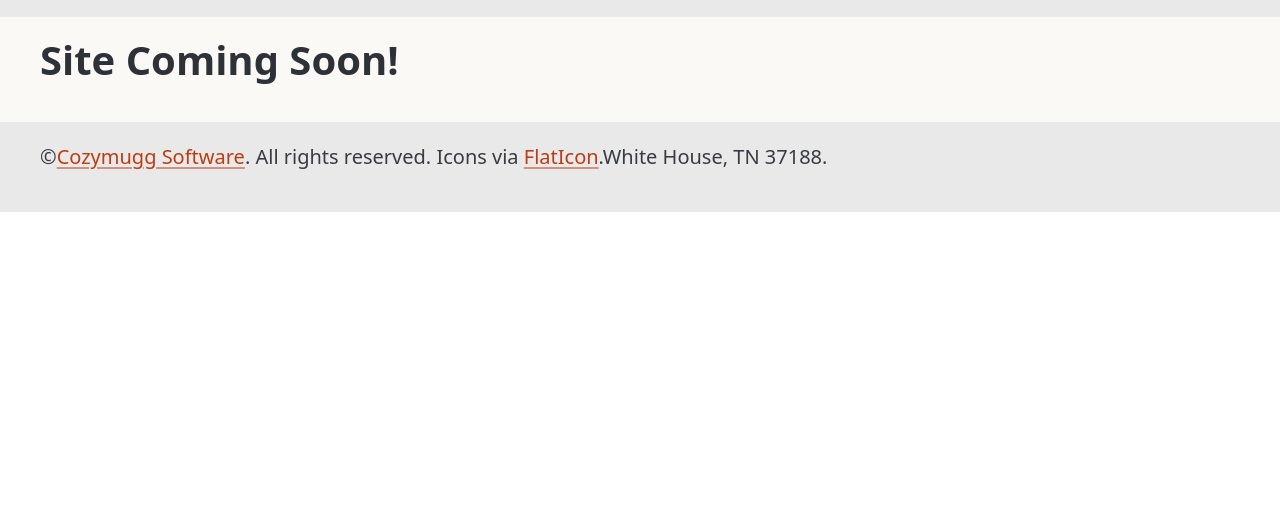
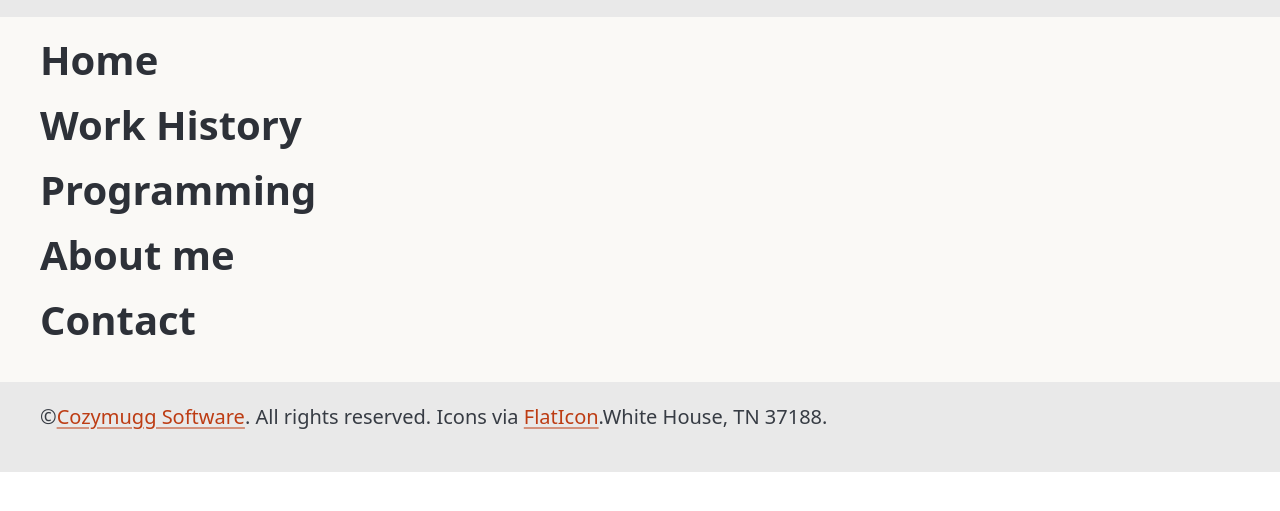
Before and after one commit to HardieParham/Hardie-Parham-Site, a website built with Vite: page frontend/index.html in a window 1280 px wide. Shown: the part 93-604 px from the top of the page. Built offline with nearby package versions, Linux system fonts and the light colour scheme.

Commit message:
[chore] small html modifications

```diff
--- a/frontend/index.html
+++ b/frontend/index.html
@@ -27,7 +27,23 @@
 
     <main class="container">
         <div class="section">
-            <h1>Site Coming Soon!</h1>
+            <h1>Home</h1>
+        </div>
+
+        <div class="section">
+            <h1>Work History</h1>
+        </div>
+
+        <div class="section">
+            <h1>Programming</h1>
+        </div>
+
+        <div class="section">
+            <h1>About me</h1>
+        </div>
+
+        <div class="section">
+            <h1>Contact</h1>
         </div>
     </main>
 
```
